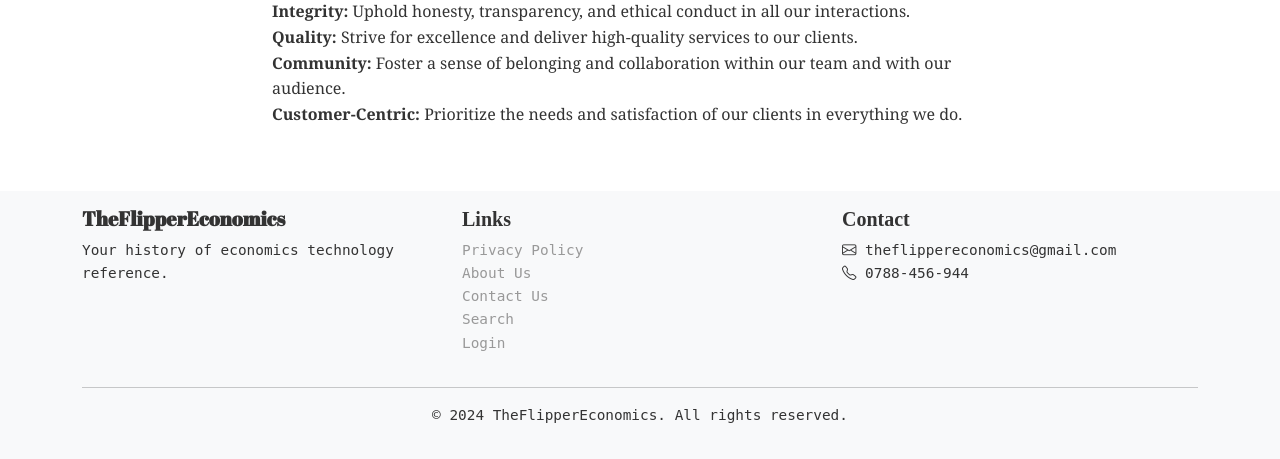
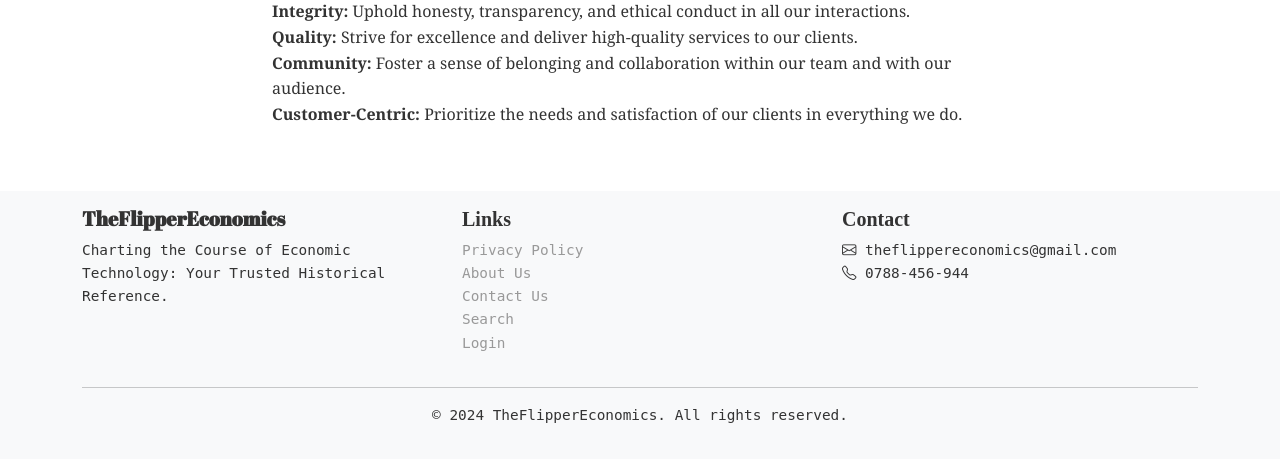
Before and after one commit to a-pacifique/TheFlipperEconomics, a Django app: page /about-us/ in a window 1280 px wide. Shown: the part 544-1003 px from the top of the page. Run offline with Django 4.2, Linux system fonts and the light colour scheme; some libraries are stand-ins or nearby versions.

Commit message:
Update layout.html

```diff
--- a/Articles/templates/layout.html
+++ b/Articles/templates/layout.html
@@ -60,7 +60,7 @@
             <div class="row">
                 <div class="col-md-4">
                     <h5 id="footerlogo">TheFlipperEconomics</h5>
-                    <p>Your history of economics technology reference.</p>
+                    <p>Charting the Course of Economic Technology: Your Trusted Historical Reference.</p>
                 </div>
                 <div class="col-md-4">
                     <h5>Links</h5>
```
